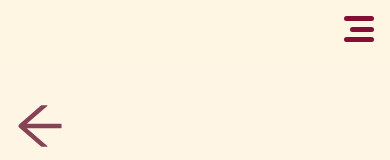
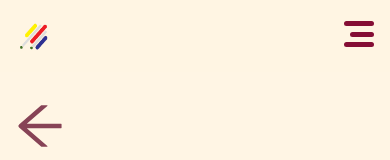
Before and after one commit to Skill0issue/ELanBeta, a React (Vite) app: page /Team in a window 390 px wide. Shown: the top 160 px of the page. Built offline with nearby package versions, Linux system fonts and the light colour scheme; a web font is replaced by a local one.

Commit message:
Fixed the Home Logo for mobile view

```diff
--- a/src/components/Navbar.jsx
+++ b/src/components/Navbar.jsx
@@ -56,7 +56,7 @@ const Navbar = ({home, ...props}) => {
             <span></span>
           </div>
           <Link to="/">
-            <img className={`w-10 h-10 aspect-square ${logoVisible && home ? 'inherit' : 'hidden'}`} src={'/assets/elan.png'} />
+            <img className={`w-10 h-10 aspect-square ${logoVisible || !home ? 'inherit' : 'hidden'}`} src={'/assets/elan.png'} />
           </Link>
         </div>
         <div className={`${displayLinks ? 'flex flex-col color-white w-screen' : 'hidden'} md:flex md:w-screen links justify-evenly md:flex-row md:h-16 h-[80%] items-center`}>
```
